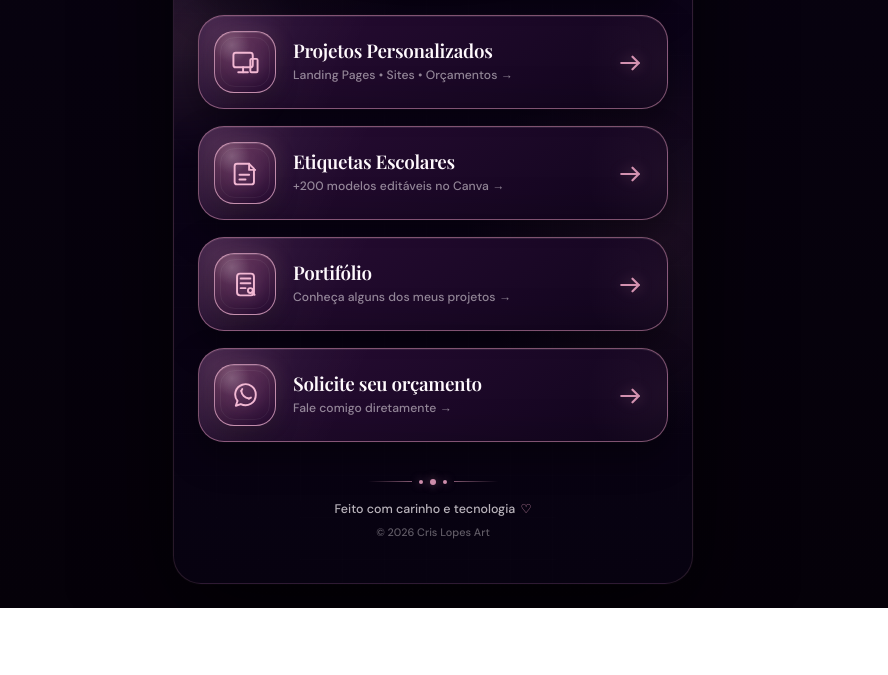
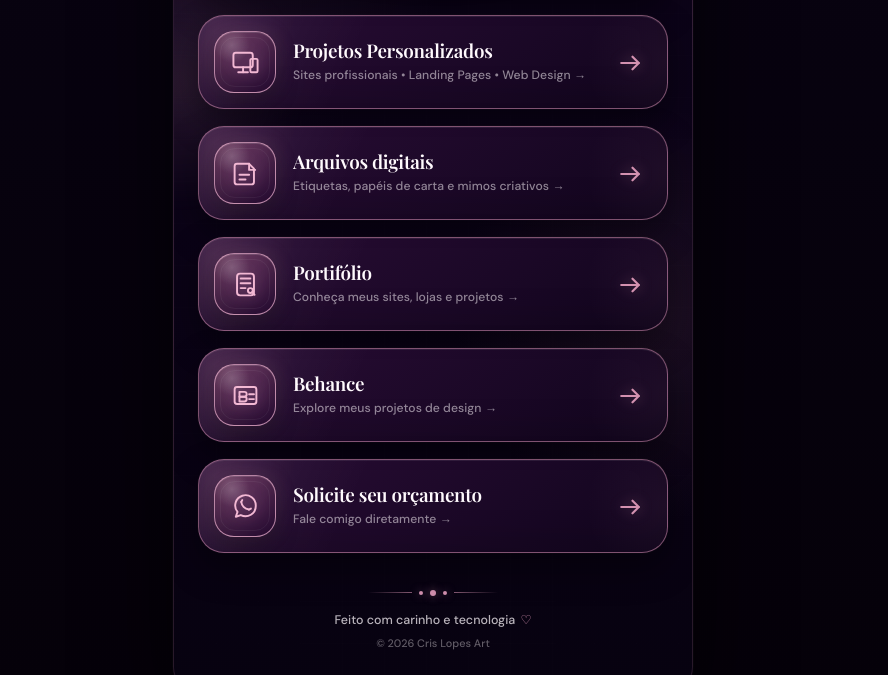
Before and after one commit to SouCris/cris-lopes-art, a plain HTML site: page links/index.html in a window 1280 px wide. Shown: the part 516-1191 px from the top of the page, without its empty margins (207-1095 px from the left). Before the commit the page ends 1124 px from the top, so only its background shows below. Drawn offline with nearby package versions, Linux system fonts and the light colour scheme.

Commit message:
Atualiza links e servicos da Cris Lopes Art

```diff
--- a/links/index.html
+++ b/links/index.html
@@ -190,7 +190,7 @@
     <strong>Projetos Personalizados</strong>
 
     <small>
-      Landing Pages • Sites • Orçamentos →
+      Sites profissionais • Landing Pages • Web Design →
     </small>
 
   </span>
@@ -212,11 +212,11 @@
 
 
 
-       <!-- ETIQUETAS ESCOLARES -->
+       <!-- Arquivos digitais -->
 <a
   class="link-card reveal"
-  href="https://crislopesart.com.br/etiquetas-escolares/"
-  aria-label="Conhecer o Kit de Etiquetas Escolares"
+  href="https://www.instagram.com/mimosdacrisdigital/"
+  aria-label="Conhecer os arquivos digitais da Mimos da Cris""
 >
 
           <span
@@ -245,10 +245,10 @@
 
           <span class="link-card__content">
 
-  <strong>Etiquetas Escolares</strong>
+  <strong>Arquivos digitais</strong>
 
   <small>
-    +200 modelos editáveis no Canva →
+    Etiquetas, papéis de carta e mimos criativos →
   </small>
 
 </span>
@@ -272,7 +272,7 @@
         <!-- Portfólio -->
         <a
           class="link-card reveal"
-          href="https://www.behance.net/soucrislopes"
+          href="https://crislopesart.com.br/portfolio/"
           target="_blank"
           rel="noopener noreferrer"
           aria-label="Conheça alguns dos meus projetos"
@@ -319,7 +319,7 @@
             <strong>Portifólio</strong>
 
             <small>
-              Conheça alguns dos meus projetos →
+              Conheça meus sites, lojas e projetos →
             </small>
 
           </span>
@@ -337,6 +337,40 @@
             </svg>
           </span>
 
+        </a>
+
+
+        <!-- BEHANCE -->
+        <a
+          class="link-card reveal"
+          href="https://www.behance.net/soucrislopes"
+          target="_blank"
+          rel="noopener noreferrer"
+          aria-label="Conhecer meus projetos no Behance"
+        >
+          <span class="link-card__decoration" aria-hidden="true"></span>
+
+          <span class="link-card__icon" aria-hidden="true">
+            <svg viewBox="0 0 24 24">
+              <rect x="3" y="5" width="18" height="14" rx="2"></rect>
+              <path d="M7 9h4a2 2 0 0 1 0 4H7V9z"></path>
+              <path d="M7 13h4a2 2 0 0 1 0 4H7v-4z"></path>
+              <path d="M15 11h4"></path>
+              <path d="M15 15h4"></path>
+            </svg>
+          </span>
+
+          <span class="link-card__content">
+            <strong>Behance</strong>
+            <small>Explore meus projetos de design →</small>
+          </span>
+
+          <span class="link-card__arrow" aria-hidden="true">
+            <svg viewBox="0 0 24 24">
+              <path d="M5 12h14"></path>
+              <path d="m14 7 5 5-5 5"></path>
+            </svg>
+          </span>
         </a>
 
 
```
